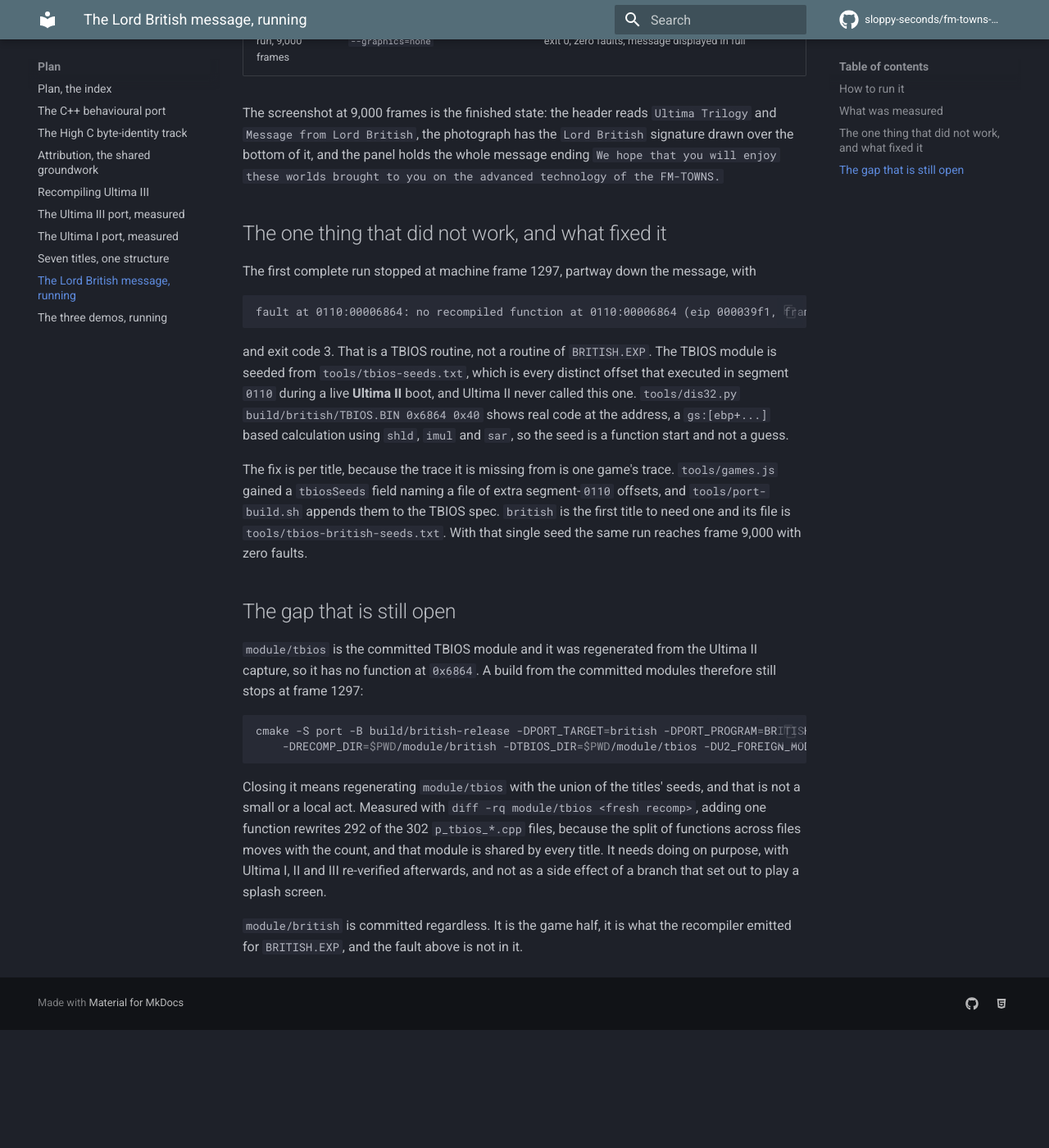
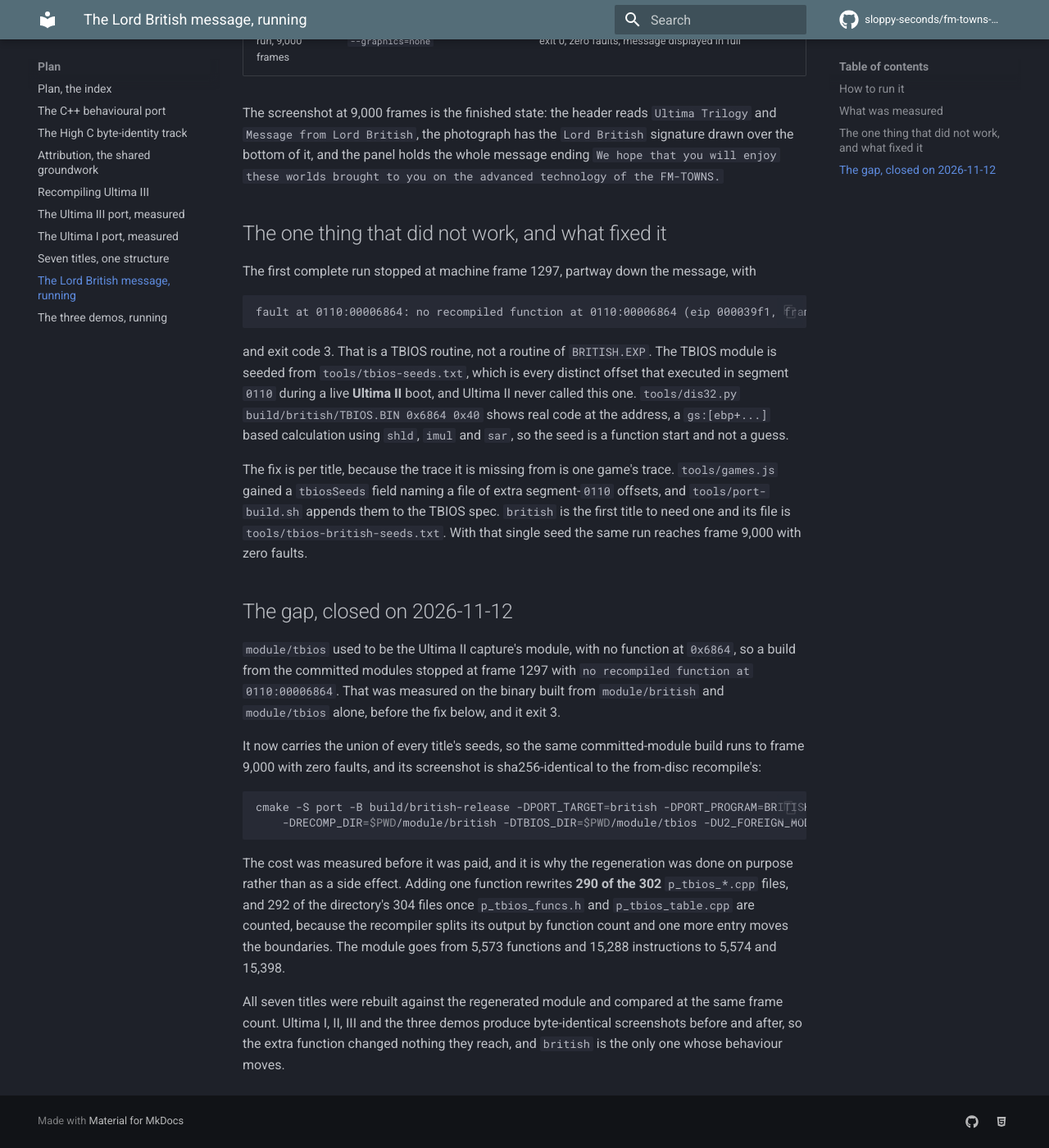
Before and after one commit to sloppy-seconds/fm-towns-ultima, an MkDocs documentation site: the page built from docs/port-british.md, in a window 1280 px wide and 1400 px high, scrolled down 1432 px. Shown: the whole window at 82% size. Built offline with MkDocs 1.6.1 and Material for MkDocs 9.7.7, drawn with Linux system fonts in a browser that asks for light colours; comment, search, counter and statistics services are not loaded; before the commit the page ends 2688 px from its top, so only the background shows below that; some of the changed text lies outside the part shown.

Commit message:
docs: the frame-1297 gap is closed, and every page that quoted the old tbios count
The pages that state what the committed modules contain now say 5,574 functions and 15,398
instructions: module/README.md, port-british.md, port-demos.md, port-from-source.md and the
plan-attribution scope table. The seed-worth table in plan-recomp.md gains the row for
0x6864 so it reads 307, 5,573, 5,574 rather than stopping one row short.

port-from-source.md's no-capture figure is 308 rather than 307, measured with the far table
plus that one seed rather than assumed, and its 0110:6d73 frame-80 fault is dated because it
was measured before the seed union.

Pages that record what a measurement produced on a date are left alone, including the quoted
recompiler output in indirect-resolution.md and the reports in overnight-report.md.

````diff
--- a/docs/plan-attribution.md
+++ b/docs/plan-attribution.md
@@ -36,7 +36,7 @@
 | population | size | what is known |
 |---|---|---|
 | `ENCHANT.EXP` game module | 818 functions, 41,847 instructions, 137,253 bytes | the scope of the first pass. TBIOS is deferred, see below |
-| `TBIOS.BIN` | 5,573 functions, 15,288 instructions | a different binary and a different question. TownsOS is not a High C build target, so mixing it in pollutes every feature vector |
+| `TBIOS.BIN` | 5,574 functions, 15,398 instructions | a different binary and a different question. TownsOS is not a High C build target, so mixing it in pollutes every feature vector |
 | the `enter` cluster | **41 routines in 2,260 bytes**, `0xfdb9a..0x105000` | two idioms, both clustered on the same address boundary, neither reproducible by 1.73 under any source shape or flag set tried. That is a coherent signature of a **separately built region** |
 | unresolved indirect transfers | 30 in the game module | first-class ledger category, not a footnote. See the defect 1 note below |
 
--- a/docs/port-british.md
+++ b/docs/port-british.md
@@ -33,7 +33,7 @@
 | seeds | `tools/seeds.js --bin BRITISH.EXP --emit --shift 0x200` plus the entry | 213 in the runtime frame, no measured seed file for this title |
 | no-code ranges | `tools/codelimits.js --args` | 12 for the game, 3 for TBIOS |
 | recompile, game | `python3 -m fmtownskit.recomp` | 395 functions, 11,503 instructions, 35,676 bytes, 9 jump tables (6 bounded), 30 indirect unresolved, 0 refused, 0 conflicts |
-| recompile, tbios | same pass | 5,574 functions, 15,398 instructions, 56,493 bytes. Without the title's extra seed it is 5,573 / 15,288 / 56,115 |
+| recompile, tbios | same pass | 5,574 functions, 15,398 instructions, 56,493 bytes. That is the union of the titles' seeds, which is what `module/tbios` now holds |
 | coverage | `tools/insncoverage.py` | 11,504 instruction addresses |
 | run, 120 frames | `--graphics=none` | exit 0, no fault |
 | run, 9,000 frames | `--graphics=none` | exit 0, zero faults, message displayed in full |
@@ -61,21 +61,26 @@
 TBIOS spec. `british` is the first title to need one and its file is `tools/tbios-british-seeds.txt`. With that
 single seed the same run reaches frame 9,000 with zero faults.
 
-## The gap that is still open
+## The gap, closed on 2026-11-12
 
-`module/tbios` is the committed TBIOS module and it was regenerated from the Ultima II capture, so it has no
-function at `0x6864`. A build from the committed modules therefore still stops at frame 1297:
+`module/tbios` used to be the Ultima II capture's module, with no function at `0x6864`, so a build from the
+committed modules stopped at frame 1297 with `no recompiled function at 0110:00006864`. That was measured on the
+binary built from `module/british` and `module/tbios` alone, before the fix below, and it exit 3.
+
+It now carries the union of every title's seeds, so the same committed-module build runs to frame 9,000 with zero
+faults, and its screenshot is sha256-identical to the from-disc recompile's:
 
 ```bash
 cmake -S port -B build/british-release -DPORT_TARGET=british -DPORT_PROGRAM=BRITISH.EXP \
 	-DRECOMP_DIR=$PWD/module/british -DTBIOS_DIR=$PWD/module/tbios -DU2_FOREIGN_MODULE=ON
 ```
 
-Closing it means regenerating `module/tbios` with the union of the titles' seeds, and that is not a small or a
-local act. Measured with `diff -rq module/tbios <fresh recomp>`, adding one function rewrites 292 of the 302
-`p_tbios_*.cpp` files, because the split of functions across files moves with the count, and that module is shared
-by every title. It needs doing on purpose, with Ultima I, II and III re-verified afterwards, and not as a side
-effect of a branch that set out to play a splash screen.
+The cost was measured before it was paid, and it is why the regeneration was done on purpose rather than as a side
+effect. Adding one function rewrites **290 of the 302** `p_tbios_*.cpp` files, and 292 of the directory's 304 files
+once `p_tbios_funcs.h` and `p_tbios_table.cpp` are counted, because the recompiler splits its
+output by function count and one more entry moves the boundaries. The module goes from 5,573 functions and 15,288
+instructions to 5,574 and 15,398.
 
-`module/british` is committed regardless. It is the game half, it is what the recompiler emitted for
-`BRITISH.EXP`, and the fault above is not in it.
+All seven titles were rebuilt against the regenerated module and compared at the same frame count. Ultima I, II,
+III and the three demos produce byte-identical screenshots before and after, so the extra function changed nothing
+they reach, and `british` is the only one whose behaviour moves.
````
Also changed, not shown: docs/plan-recomp.md (+1 -0 lines), docs/port-demos.md (+8 -5 lines), docs/port-from-source.md (+4 -3 lines).
